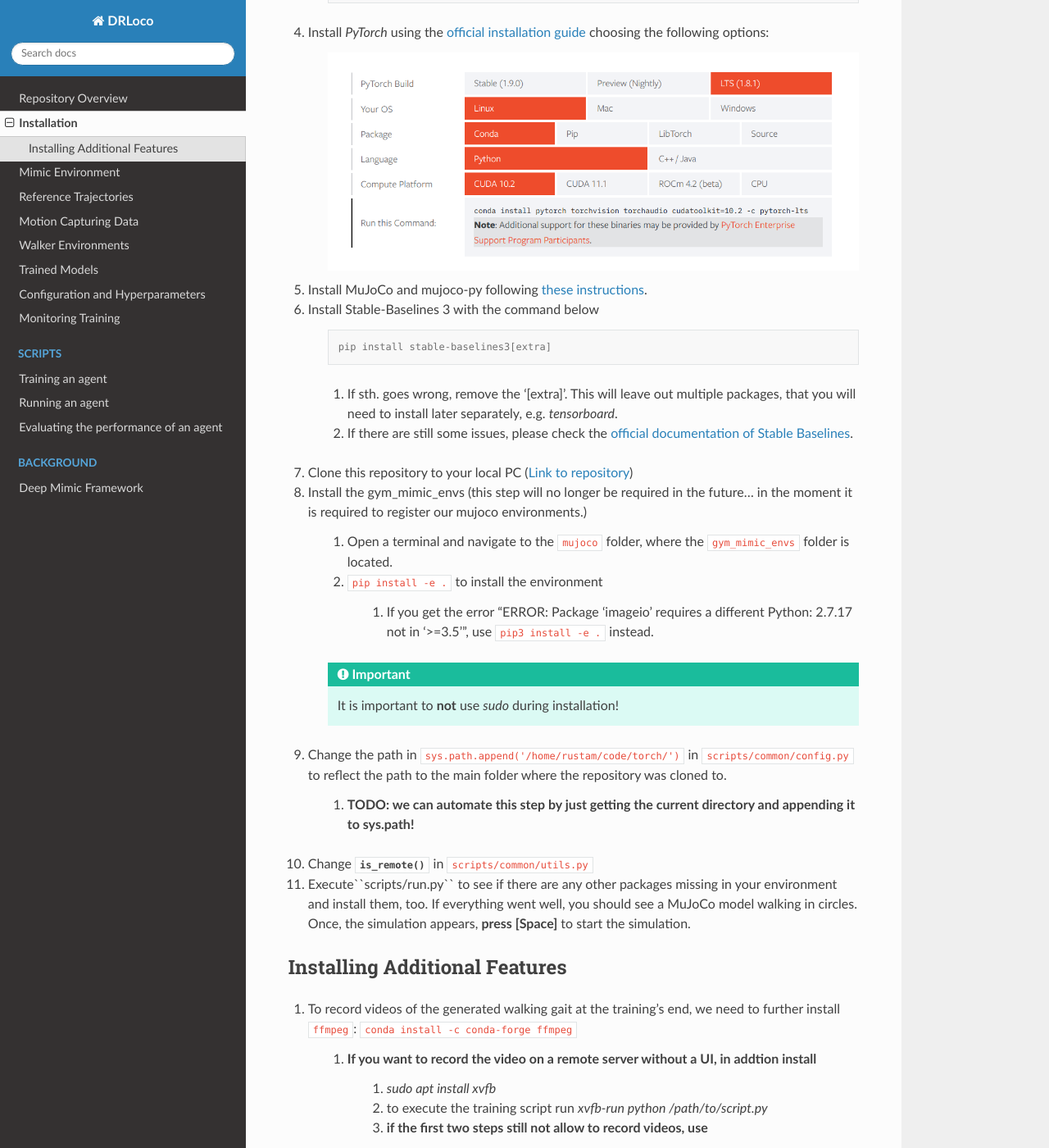
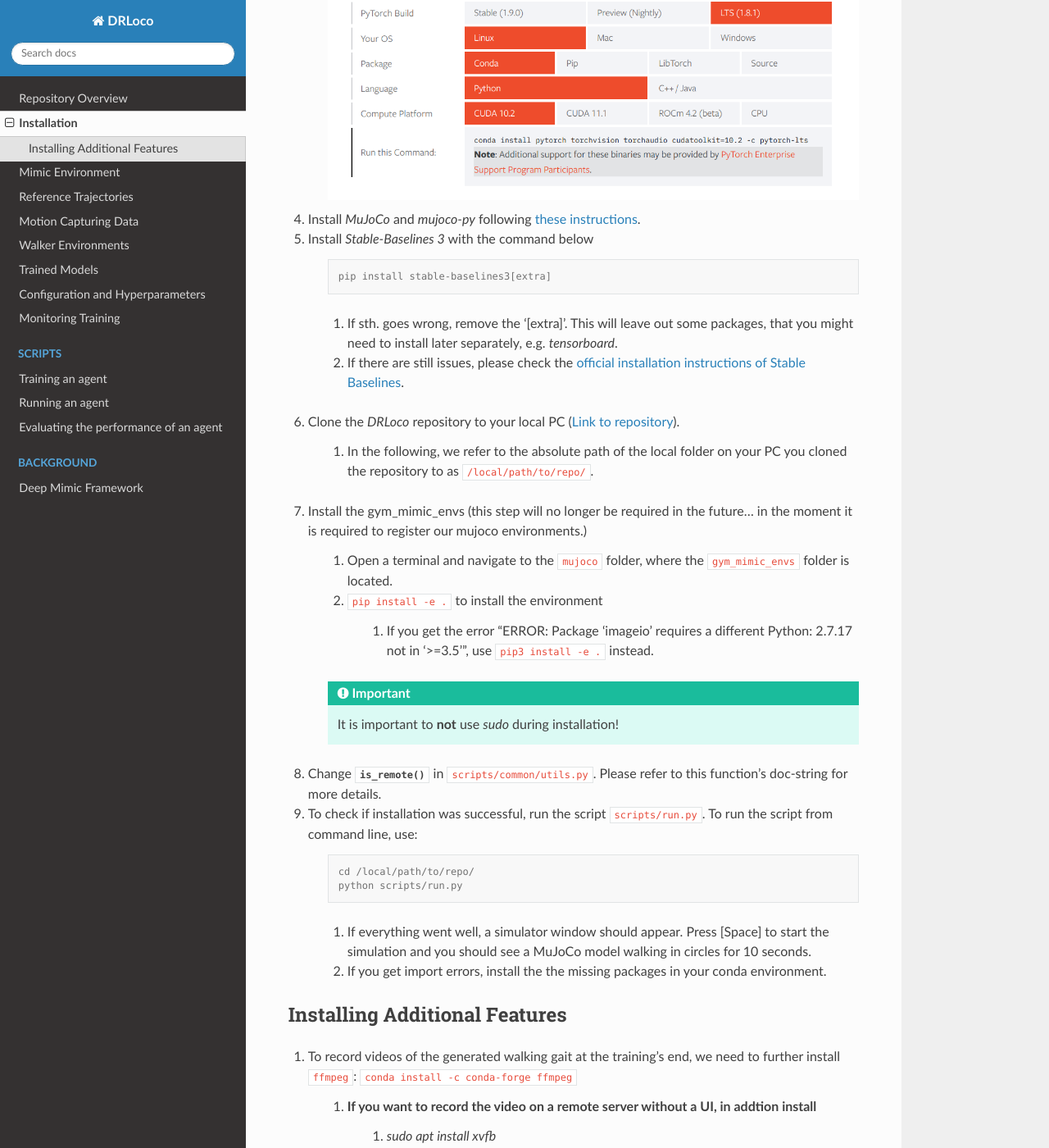
Before and after one commit to rgalljamov/DRLoco, a Sphinx documentation site: the page built from docs/main/install.rst, in a window 1280 px wide and 1400 px high, scrolled down 738 px. Shown: the whole window at 82% size. Built offline with Sphinx 7.4.7 and the Read the Docs theme 2.0.0, drawn with Linux system fonts in a browser that asks for light colours; some of the changed text lies outside the part shown.

Commit message:
DOC: Improve installation instructions and simplify the setup process

```diff
--- a/docs/main/install.rst
+++ b/docs/main/install.rst
@@ -13,38 +13,36 @@ This page guides you through the installation process to get up and running with
 
 #. Install Anaconda following the `official installation guide <https://docs.anaconda.com/anaconda/install/linux/#installation>`_.
 
-	#. *Anaconda*, or *conda* for short. is a data science toolkit (and package manager) that allows you to easily install open-source python packages and organize them in separate environments.
+	#. *Anaconda*, or *conda* for short, is a data science toolkit and package manager that allows you to easily install open-source python packages and organize them in separate environments.
 
-#. Create a new conda environment with Python 3.7 (you can change the environment name *drloco* to evry other name you like)
+#. Create a new conda environment with Python 3.7 and activate it (you can change the environment name *drloco* to evry other name you like)
 
 	.. code-block:: console
 
 	   conda create -n drloco python=3.7
+	   conda activate drloco
 
-#. Activate the new envrionment
-
-	.. code-block:: console
-
-	   source activate drloco
 
 #. Install *PyTorch* using the `official installation guide <https://pytorch.org/get-started/locally/>`_ choosing the following options:
 
 	.. image:: ../_static/images/pytorch_installation_configuration.png
 
-#. Install MuJoCo and mujoco-py following `these instructions <https://github.com/openai/mujoco-py#install-mujoco>`_.
+#. Install *MuJoCo* and *mujoco-py* following `these instructions <https://github.com/openai/mujoco-py#install-mujoco>`_.
 
-#. Install Stable-Baselines 3 with the command below
+#. Install *Stable-Baselines 3* with the command below
 
 	.. code-block:: console
 
 	   pip install stable-baselines3[extra]
 
-	#. If sth. goes wrong, remove the '[extra]'. This will leave out multiple packages, that you will need to install later separately, e.g. *tensorboard*.
+	#. If sth. goes wrong, remove the '[extra]'. This will leave out some packages, that you might need to install later separately, e.g. *tensorboard*.
 
-	#. If there are still some issues, please check the `official documentation of Stable Baselines <https://stable-baselines3.readthedocs.io/en/master/guide/install.html>`_.
+	#. If there are still issues, please check the `official installation instructions of Stable Baselines <https://stable-baselines3.readthedocs.io/en/master/guide/install.html>`_.
 
 
-#. Clone this repository to your local PC (`Link to repository <https://github.com/rgalljamov/DRLoco>`_)
+#. Clone the *DRLoco* repository to your local PC (`Link to repository <https://github.com/rgalljamov/DRLoco>`_).
+
+	#. In the following, we refer to the absolute path of the local folder on your PC you cloned the repository to as ``/local/path/to/repo/``.
 
 #. Install the gym_mimic_envs (this step will no longer be required in the future... in the moment it is required to register our mujoco environments.)
 
@@ -56,13 +54,18 @@ This page guides you through the installation process to get up and running with
     	.. important:: It is important to **not** use *sudo* during installation!
 
 
-#. Change the path in ``sys.path.append('/home/rustam/code/torch/')`` in ``scripts/common/config.py`` to reflect the path to the main folder where the repository was cloned to.
+#. Change :func:`is_remote` in ``scripts/common/utils.py``. Please refer to this function's doc-string for more details.
 
-	#. **TODO: we can automate this step by just getting the current directory and appending it to sys.path!**
+#. To check if installation was successful, run the script ``scripts/run.py``. To run the script from command line, use:
 
-#. Change :func:`is_remote` in ``scripts/common/utils.py``
+	.. code:: console
 
-#. Execute``scripts/run.py`` to see if there are any other packages missing in your environment and install them, too. If everything went well, you should see a MuJoCo model walking in circles. Once, the simulation appears, **press [Space]** to start the simulation.
+	   cd /local/path/to/repo/
+	   python scripts/run.py
+
+	#. If everything went well, a simulator window should appear. Press [Space] to start the simulation and you should see a MuJoCo model walking in circles for 10 seconds.
+
+	#. If you get import errors, install the the missing packages in your conda environment.
 
 
 
```
Also changed, not shown: 7 other files.
